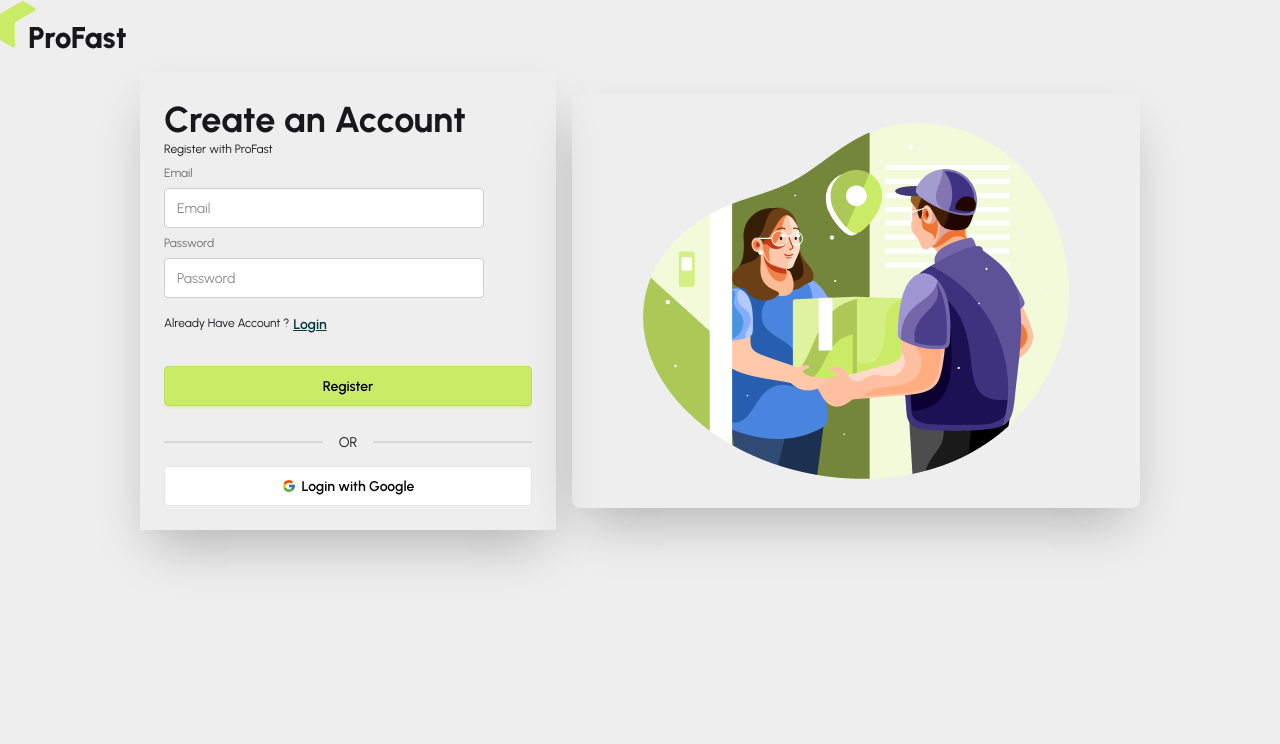
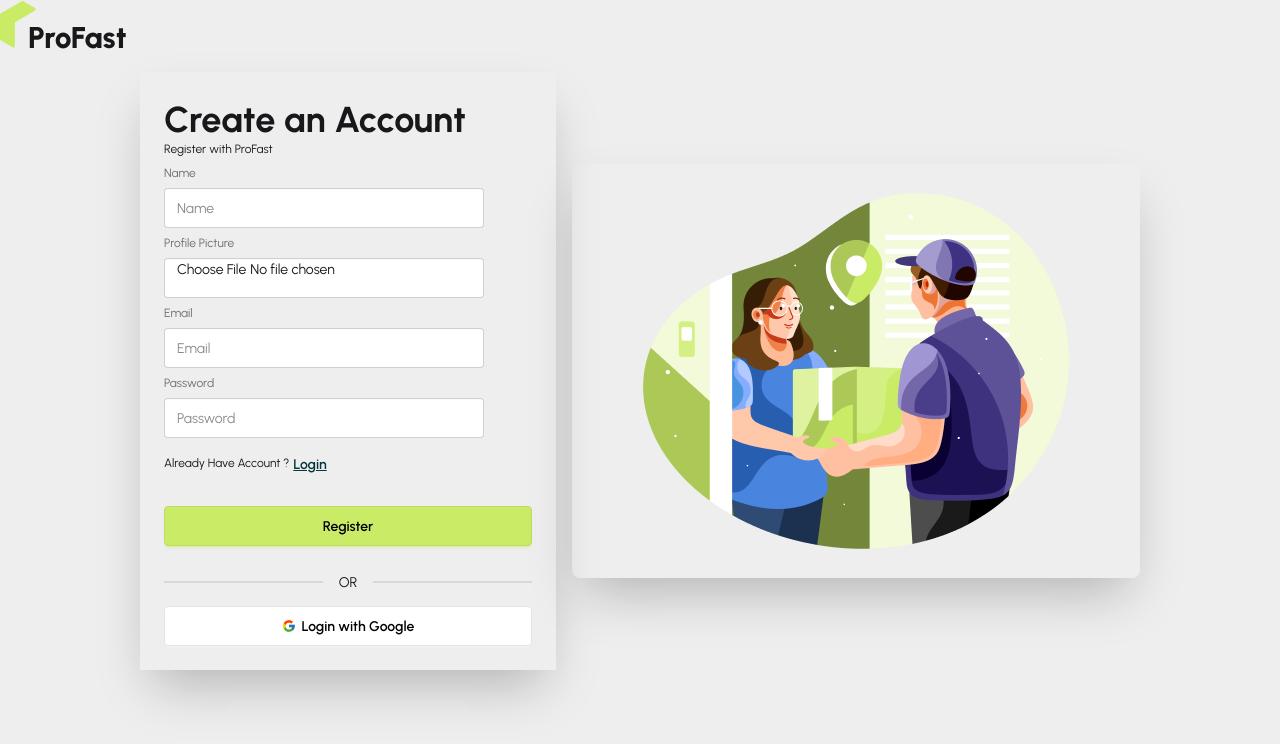
Before and after one commit to ArmanHossainWeb/Pro-Fast-Client, a React (Vite) app: page /register in a window 1280 px wide. Shown: the top 744 px of the page. Built offline with nearby package versions, Linux system fonts and the light colour scheme; no server answers.

Commit message:
image upload strategy overview

```diff
--- a/src/layout/DashboardLayout.jsx
+++ b/src/layout/DashboardLayout.jsx
@@ -1,7 +1,7 @@
 import React from "react";
 import { NavLink, Outlet } from "react-router";
 import ProFastLogo from "../pages/shared/proFastLogo/ProFastLogo";
-import { FaHome, FaBoxOpen, FaMoneyCheckAlt, FaMapMarkedAlt, FaUserEdit } from "react-icons/fa";
+import { FaBoxOpen, FaHome, FaMapMarkedAlt, FaMoneyCheckAlt, FaUserEdit } from "react-icons/fa";
 
 const DashboardLayout = () => {
   return (
--- a/src/pages/Authentication/Register/Register.jsx
+++ b/src/pages/Authentication/Register/Register.jsx
@@ -14,19 +14,25 @@ const Register = () => {
   const { createUser } = UseAuth();
   const location = useLocation();
   const navigate = useNavigate();
-  const from =location.state?.from || "/"
-
+  const from = location.state?.from || "/";
 
   const onSubmit = (data) => {
     console.log(data);
     createUser(data.email, data.password)
       .then((result) => {
         console.log(result.user);
-        navigate(from)
+        navigate(from);
       })
       .catch((error) => {
         console.error(error);
       });
+  };
+
+  const handleImageUpload = (e) => {
+    const image = e.target.files[0];
+    console.log(image);
+    const formdata = new FormData();
+    formdata.append("image", image);
   };
   return (
     <div className="max-w-lg shrink-0 shadow-2xl">
@@ -36,7 +42,34 @@ const Register = () => {
             <h1 className="text-4xl font-bold">Create an Account</h1>
             <p>Register with ProFast</p>
           </div>
-          {/* email field  */}
+          {/* Name field */}
+          <label className="label">Name</label>
+          <input
+            type="text"
+            {...register("name", { required: true })}
+            className="input"
+            placeholder="Name"
+          />
+          {errors.name?.type === "required" && (
+            <p className="text-red-500">Name is required</p>
+          )}
+
+          {/* Picture field */}
+          <label className="label">Profile Picture</label>
+          <input
+            type="file"
+            {...register("profile", {
+              required: true,
+              onChange: (e) => handleImageUpload(e),
+            })}
+            className="input"
+            placeholder="Your profile picture"
+          />
+          {errors.profile?.type === "required" && (
+            <p className="text-red-500">Profile picture is required</p>
+          )}
+
+          {/* Email field */}
           <label className="label">Email</label>
           <input
             type="email"
@@ -45,9 +78,10 @@ const Register = () => {
             placeholder="Email"
           />
           {errors.email?.type === "required" && (
-            <p className="text-red-500">Email is Required</p>
+            <p className="text-red-500">Email is required</p>
           )}
-          {/* password */}
+
+          {/* Password field */}
           <label className="label">Password</label>
           <input
             type="password"
@@ -56,11 +90,11 @@ const Register = () => {
             placeholder="Password"
           />
           {errors.password?.type === "required" && (
-            <p className="text-red-500"> password is required</p>
+            <p className="text-red-500">Password is required</p>
           )}
           {errors.password?.type === "minLength" && (
             <p className="text-red-500">
-              password must be 6 charecter oo longer
+              Password must be at least 6 characters long
             </p>
           )}
 
```
